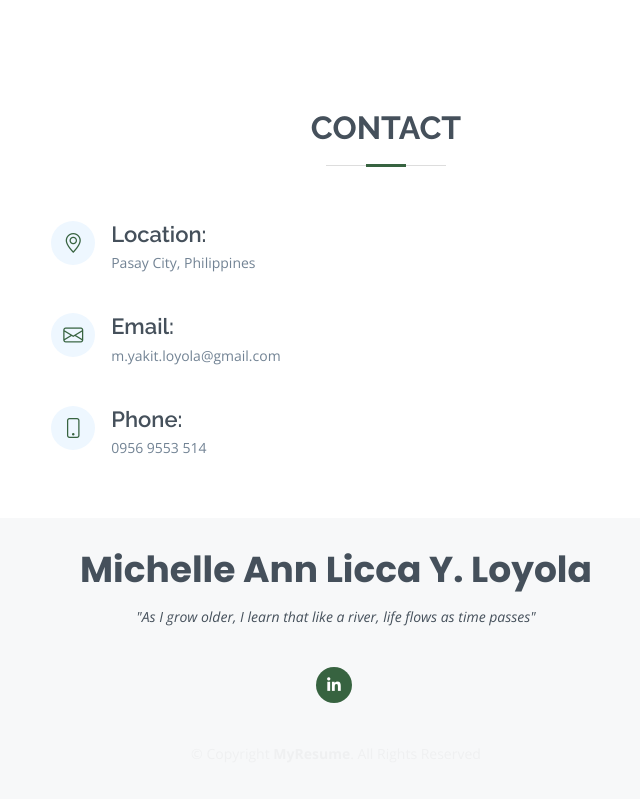
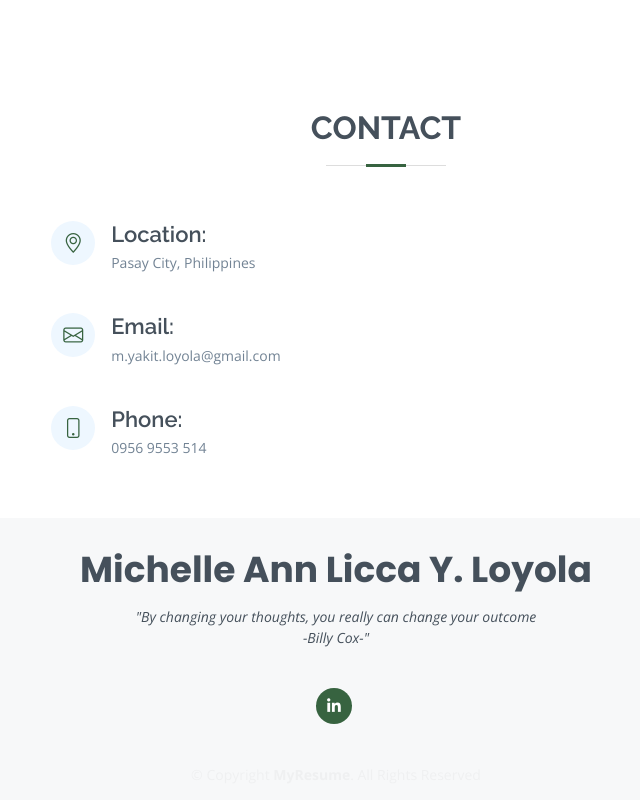
Before and after one commit to M-Loyola/LoyolaCV, a plain HTML site: page index.html in a window 1280 px wide. Shown: the part 3868-4668 px from the top of the page, without its empty margins (304-944 px from the left). Drawn offline with nearby package versions, Linux system fonts and the light colour scheme; some packages are replaced by stand-ins of ours; a script that the page names is missing.

Commit message:
Update index.html

```diff
--- a/index.html
+++ b/index.html
@@ -377,7 +377,7 @@
   <footer id="footer">
     <div class="container">
       <h3>Michelle Ann Licca Y. Loyola</h3>
-      <p>"As I grow older, I learn that like a river, life flows as time passes"</p>
+      <p>"By changing your thoughts, you really can change your outcome<br>-Billy Cox-"</p>
       <div class="social-links">
         <!-- <a href="#" class="facebook" target="_blank"><i class="bx bxl-facebook"></i></a> -->
         <a href="https://www.linkedin.com/in/michelle-ann-licca-loyola-6231441ab/" class="linkedin" target="_blank"><i class="bx bxl-linkedin"></i></a>
```
